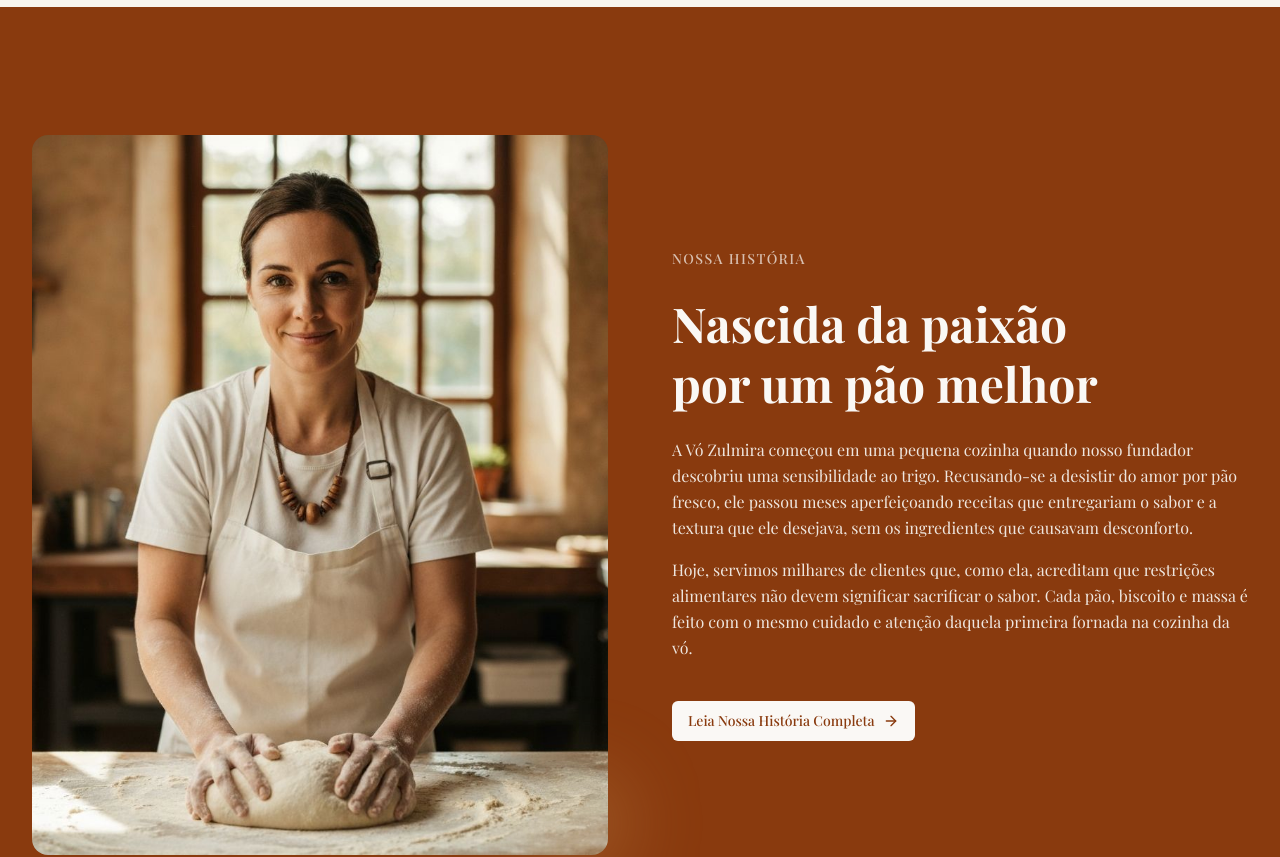
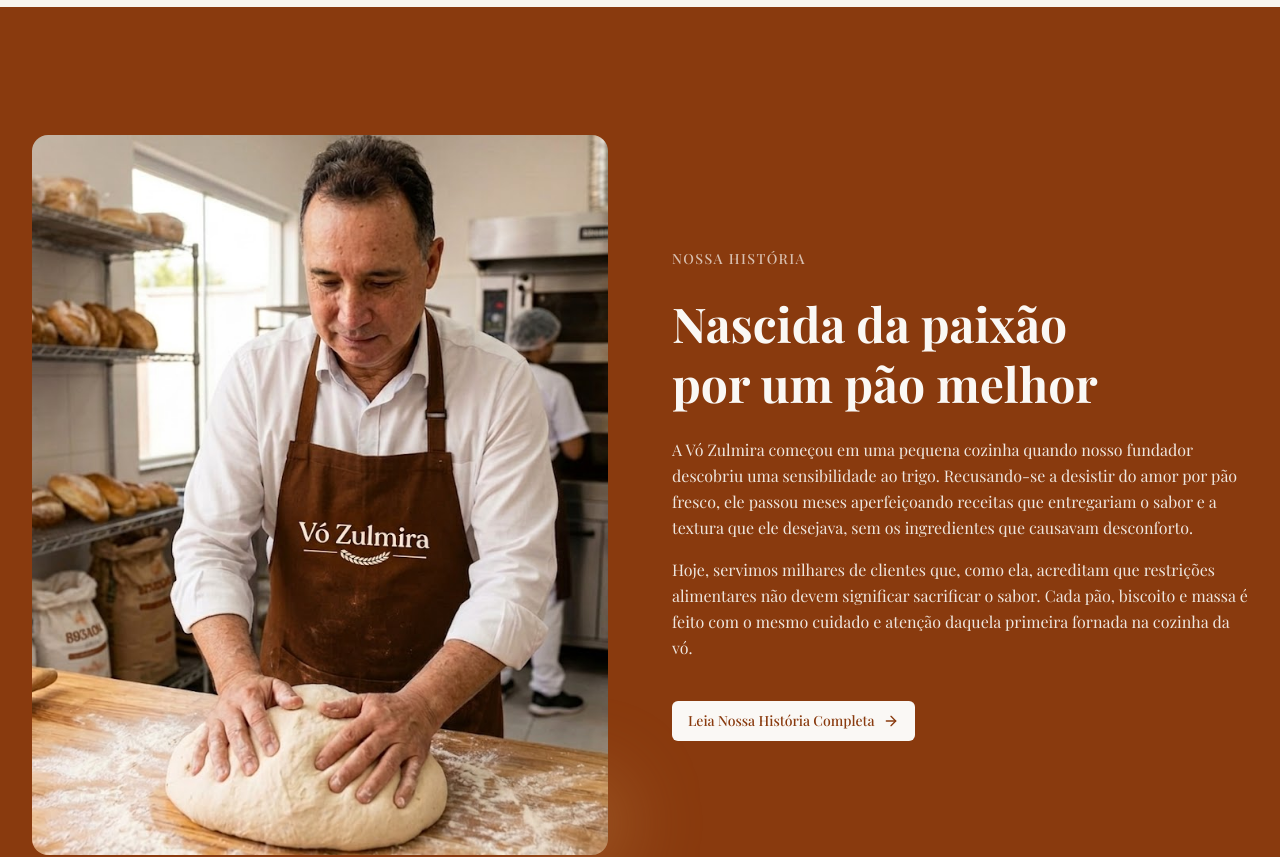
Before and after one commit to rafaelflorespereira/v0-wheatless-bread-landing, a Next.js app: page / in a window 1280 px wide. Shown: the part 3500-4357 px from the top of the page. Built offline with nearby package versions, Linux system fonts and the light colour scheme; a web font is replaced by a local one.

Commit message:
changed-image

```diff
--- a/components/landing/story.tsx
+++ b/components/landing/story.tsx
@@ -14,7 +14,7 @@ export function Story() {
           <div className="relative order-2 lg:order-1">
             <div className="relative aspect-[4/5] rounded-2xl overflow-hidden">
               <Image
-                src="/images/story-baker.jpg"
+                src="/images/story-baker.png"
                 alt="Nossa padeira preparando pão fresco sem trigo"
                 fill
                 className="object-cover"
```
Also changed, not shown: public/images/story-baker.jpg (deleted), public/images/story-baker.png (added).
